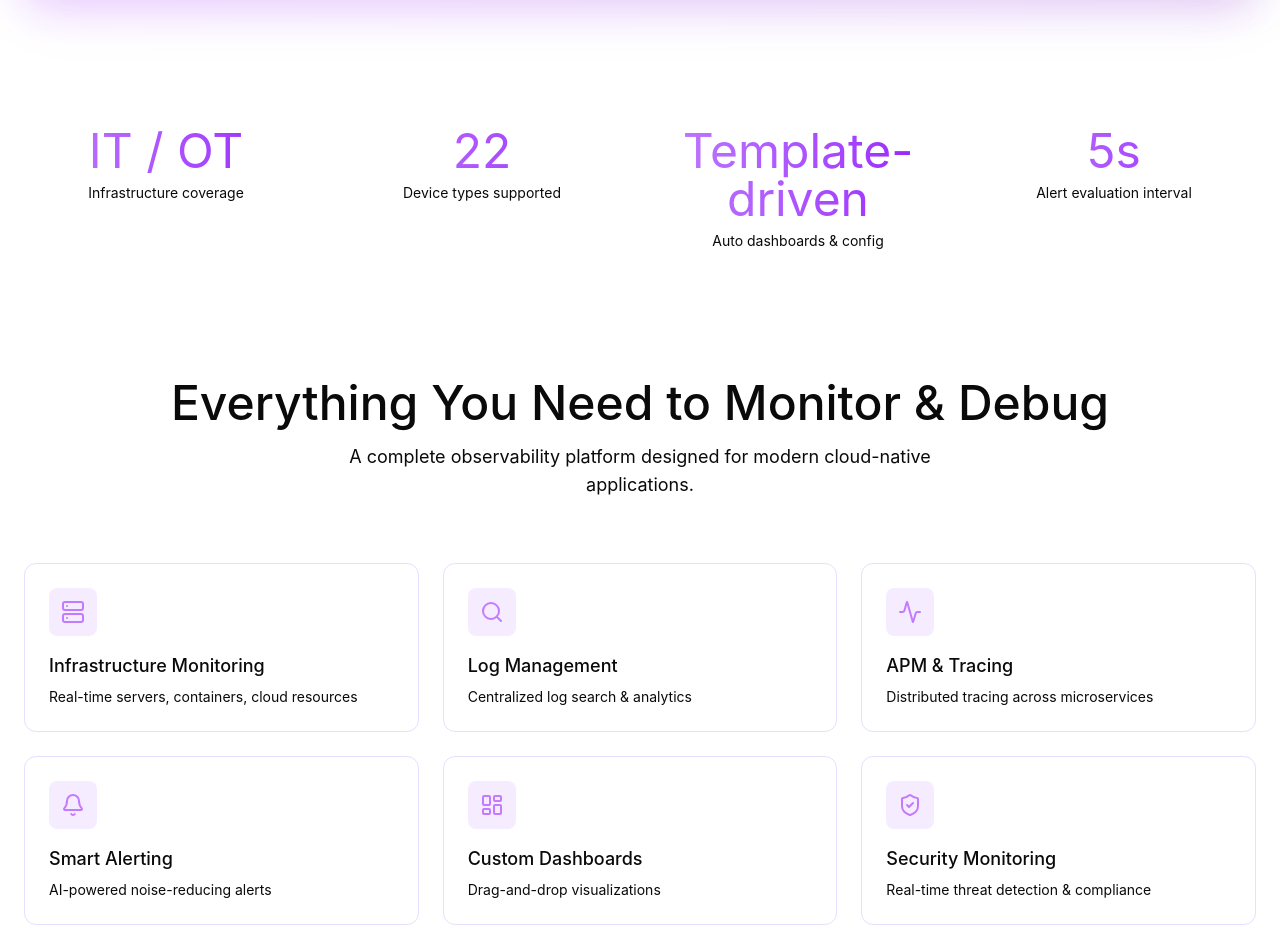
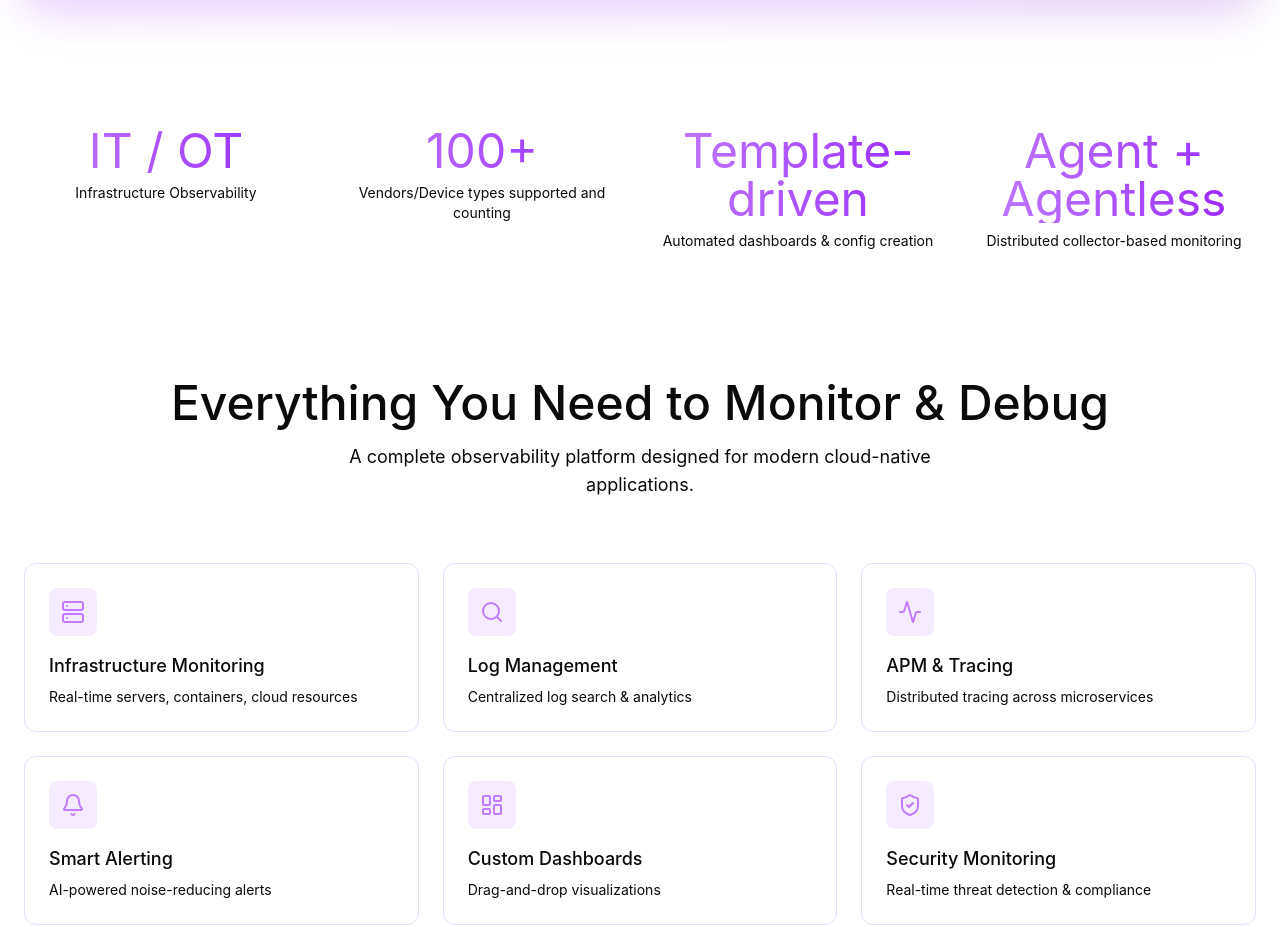
Before and after one commit to DJzmoot/stratora.io, a React (Vite) app: page / in a window 1280 px wide. Shown: the part 1127-2054 px from the top of the page. Built offline with nearby package versions, Linux system fonts and the light colour scheme.

Commit message:
Update stats.tsx

```diff
--- a/src/app/components/stats.tsx
+++ b/src/app/components/stats.tsx
@@ -2,10 +2,10 @@ import { motion } from "motion/react";
 
 export function Stats() {
   const stats = [
-    { value: "IT / OT", label: "Infrastructure coverage" },
-    { value: "22", label: "Device types supported" },
-    { value: "Template-driven", label: "Auto dashboards & config" },
-    { value: "5s", label: "Alert evaluation interval" },
+    { value: "IT / OT", label: "Infrastructure Observability" },
+    { value: "100+", label: "Vendors/Device types supported and counting" },
+    { value: "Template-driven", label: "Automated dashboards & config creation" },
+    { value: "Agent + Agentless", label: "Distributed collector-based monitoring" },
   ];
 
   return (
```
